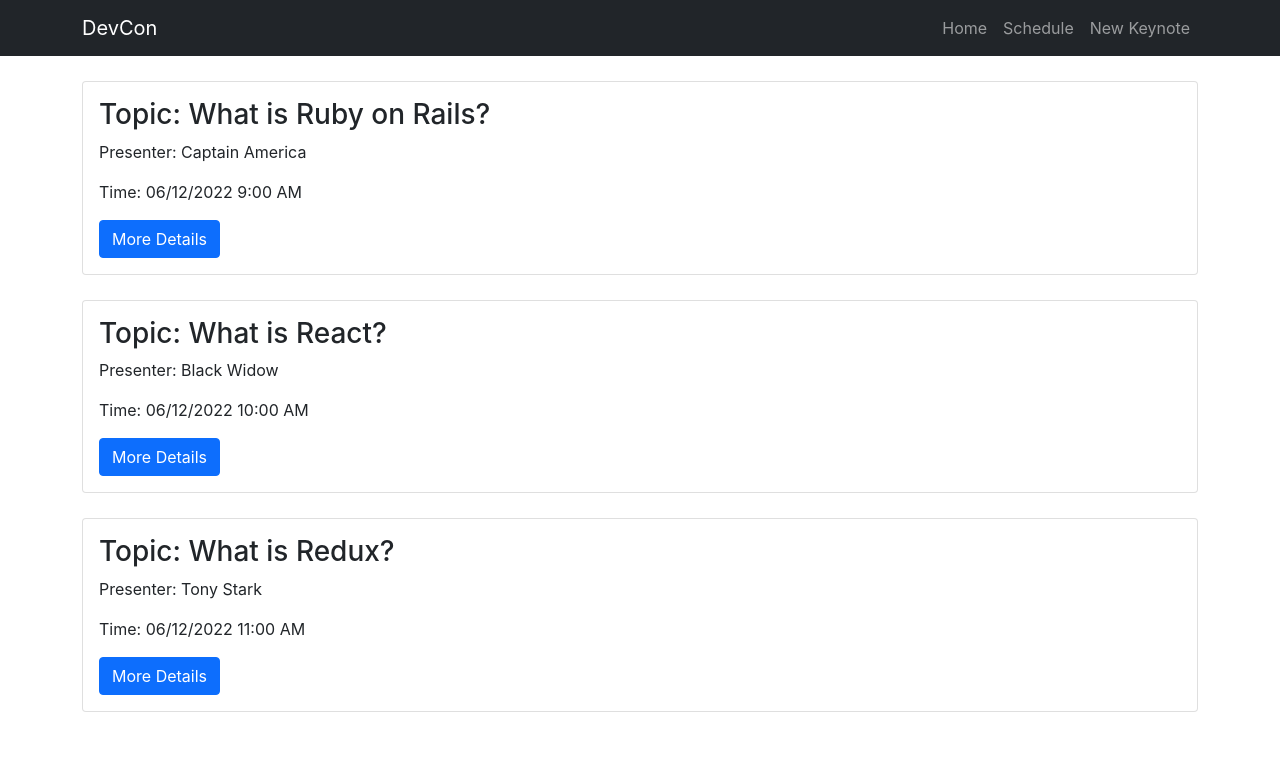
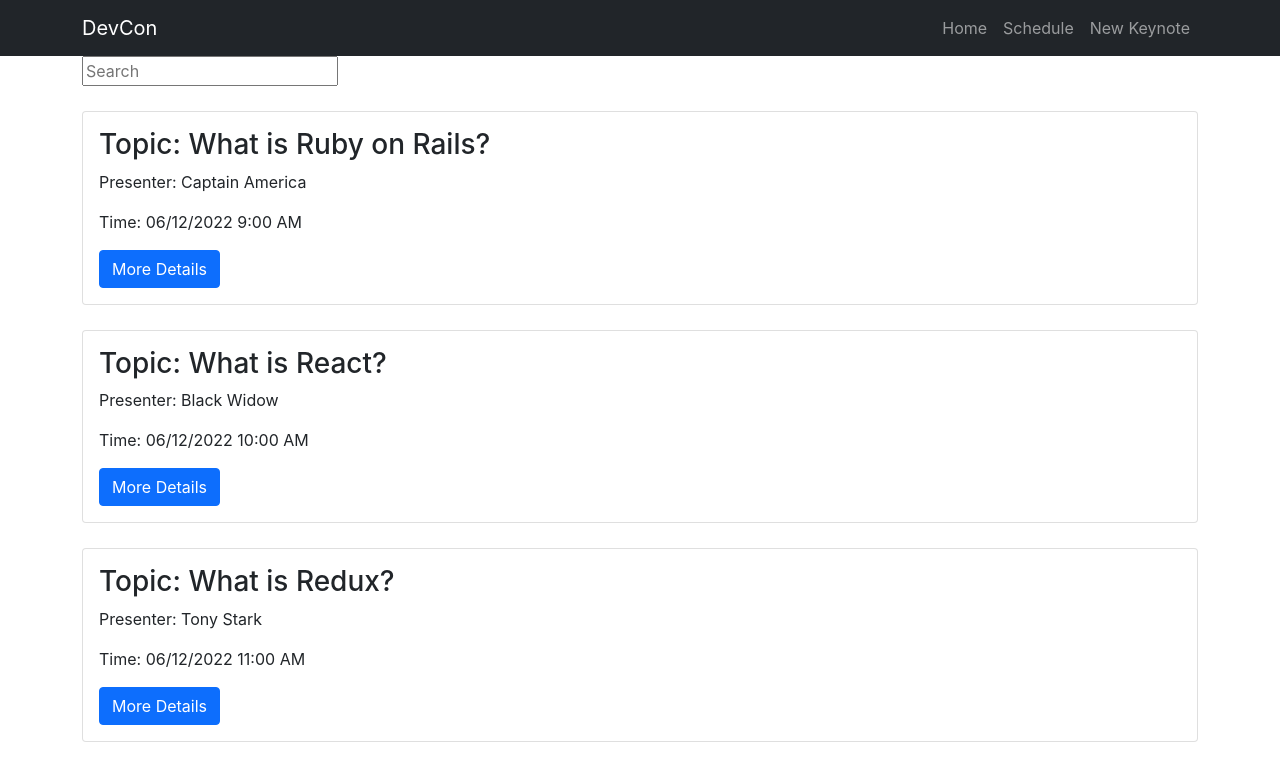
Before and after one commit to lazoxco/keynotes-schedule-app, a React (Create React App) app: page /keynotes in a window 1280 px wide. Shown: the top 778 px of the page. Built offline with nearby package versions, Linux system fonts and the light colour scheme; no server answers.

Commit message:
Added search component.

```diff
--- /dev/null
+++ b/src/components/Search.js
@@ -0,0 +1,9 @@
+import React from 'react';
+
+export default function Search() {
+  return (
+    <div>
+      <input type="text" placeholder="Search" />
+    </div>
+  );
+}
--- a/src/containers/KeynotesContainer.js
+++ b/src/containers/KeynotesContainer.js
@@ -1,35 +1,37 @@
-import React, { Component } from 'react'
-import Keynotes from '../components/Keynotes'
+import React, { Component } from 'react';
+import Keynotes from '../components/Keynotes';
+import Search from '../components/Search';
 
-import { connect } from 'react-redux'
-import { fetchKeynotes } from '../actions/keynoteActions'
+import { connect } from 'react-redux';
+import { fetchKeynotes } from '../actions/keynoteActions';
 
 class KeynotesContainer extends Component {
   componentDidMount() {
-    this.props.fetchKeynotes()
+    this.props.fetchKeynotes();
   }
 
   render() {
-    const { keynotes } = this.props
+    const { keynotes } = this.props;
 
     return (
       <div className="container">
+        <Search />
         <Keynotes keynotes={keynotes} />
       </div>
-    )
+    );
   }
 }
 
 const mapStateToProps = (state) => {
   return {
-    keynotes: state.keynotes
-  }
-}
+    keynotes: state.keynotes,
+  };
+};
 
 const mapDispatchToProps = (dispatch) => {
   return {
-    fetchKeynotes: () => dispatch(fetchKeynotes())
-  }
-}
+    fetchKeynotes: () => dispatch(fetchKeynotes()),
+  };
+};
 
-export default connect(mapStateToProps, mapDispatchToProps)(KeynotesContainer)
+export default connect(mapStateToProps, mapDispatchToProps)(KeynotesContainer);
```
